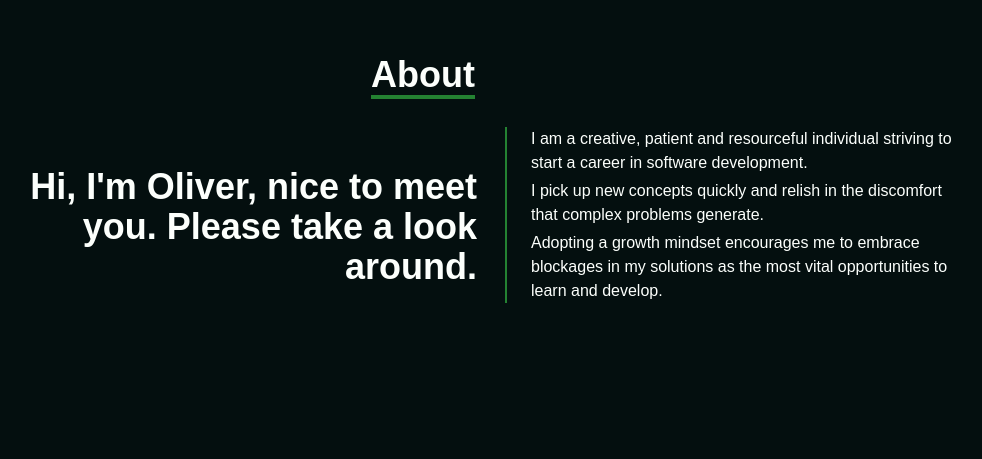
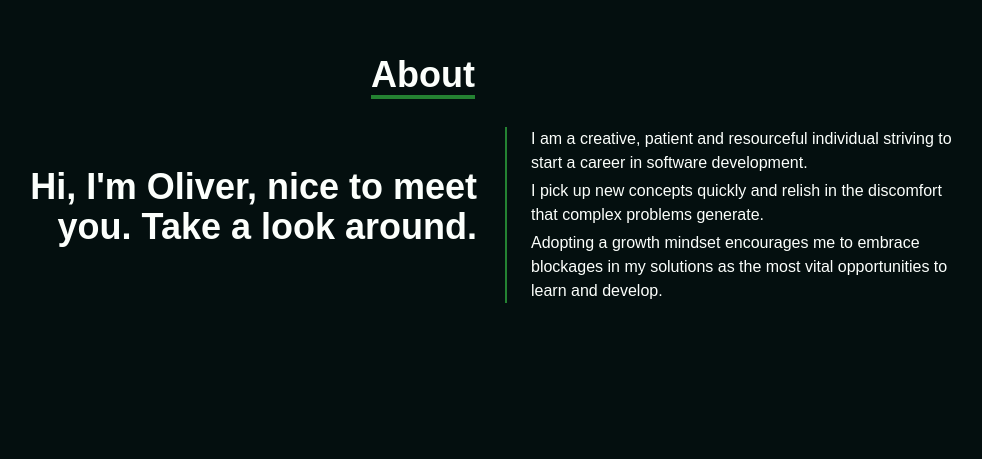
Before and after one commit to Oliver1334/Portfolio-Site-Two, a React (Create React App) app: page / in a window 1280 px wide. Shown: the part 1021-1480 px from the top of the page, without its empty margins (149-1131 px from the left). Built offline with nearby package versions, Linux system fonts and the light colour scheme.

Commit message:
reveal on scroll animation added and navbar scroll bug fix

```diff
--- a/src/App.js
+++ b/src/App.js
@@ -4,19 +4,56 @@ import { Home } from "./components/Home";
 import { Navbar } from "./components/Navbar";
 import { Skills } from "./components/Skills";
 import { Work } from "./components/Work";
+import React, { useEffect, useRef, useState } from "react";
 
+const RevealOnScroll = ({ children }) => {
+  const [isVisible, setIsVisible] = useState(false);
+  const ref = useRef(null);
 
-function App() {
+  useEffect(() => {
+      const onWindScroll = () => {
+          const element = ref.current;
+          if (element) {
+              const { top } = element.getBoundingClientRect();
+              const isVisible = top < window.innerHeight;
+              setIsVisible(isVisible);
+          }
+      };
+
+      window.addEventListener("scroll", onWindScroll);
+      return () => {
+          window.removeEventListener("scroll", onWindScroll);
+      };
+  }, []);
+
+  const classes = `transition-opacity duration-1000
+      ${isVisible ? "opacity-100" : "opacity-0"
+      }`;
+
   return (
-    <div>
+      <div ref={ref} className={classes}>
+          {children}
+      </div>
+  );
+};
+
+export const App = () => {
+  return (
+    <div className="bg-[#040F0F]">
       <Navbar />
       <Home />
-      <About />
-      <Skills />
-      <Work />
-      <Contact />
+      <RevealOnScroll>
+        <About />
+      </RevealOnScroll>
+      <RevealOnScroll>
+        <Skills />
+      </RevealOnScroll>
+      <RevealOnScroll>
+        <Work />
+      </RevealOnScroll>
+      <RevealOnScroll>
+        <Contact />
+      </RevealOnScroll>
     </div>
   );
-}
-
-export default App;
+};
--- a/src/components/About.jsx
+++ b/src/components/About.jsx
@@ -14,7 +14,7 @@ export const About = () => {
         </div>
         <div className="max-w-[1000px] w-full grid sm:grid-cols-2 gap-7 px-5 divide-x-2 divide-[#248232]">
           <div className="sm:text-right text-4xl font-bold sm:pt-10">
-            <p>Hi, I'm Oliver, nice to meet you. Please take a look around.</p>
+            <p>Hi, I'm Oliver, nice to meet you. Take a look around.</p>
           </div>
           <div className="pl-6">
             <p className="pb-1">
--- a/src/components/Contact.jsx
+++ b/src/components/Contact.jsx
@@ -57,7 +57,7 @@ export const Contact = () => {
   return (
     <div
       name="contact"
-      className="w-full h-screen bg-[#040F0F] flex justify-center items-center p-4 pt-12"
+      className="w-full h-screen bg-[#040F0F] flex justify-center items-center p-4 pt-12 pb-12"
     >
       <form
         method="POST"
--- a/src/components/Navbar.jsx
+++ b/src/components/Navbar.jsx
@@ -16,7 +16,7 @@ export const Navbar = () => {
   const handleClick = () => setOpen(!isOpen);
 
   return (
-    <div className="fixed w-full h-[80px] flex justify-between items-center px-4 bg-[#040F0F] text-[#FCFFFC]">
+    <div className="fixed w-full h-[80px] flex justify-between items-center px-4 bg-[#040F0F] text-[#FCFFFC] z-50">
       <div>
         <h1></h1>
       </div>
--- a/src/index.js
+++ b/src/index.js
@@ -1,7 +1,7 @@
 import React from 'react';
 import ReactDOM from 'react-dom/client';
 import './index.css';
-import App from './App';
+import {App} from './App';
 
 
 const root = ReactDOM.createRoot(document.getElementById('root'));
```
